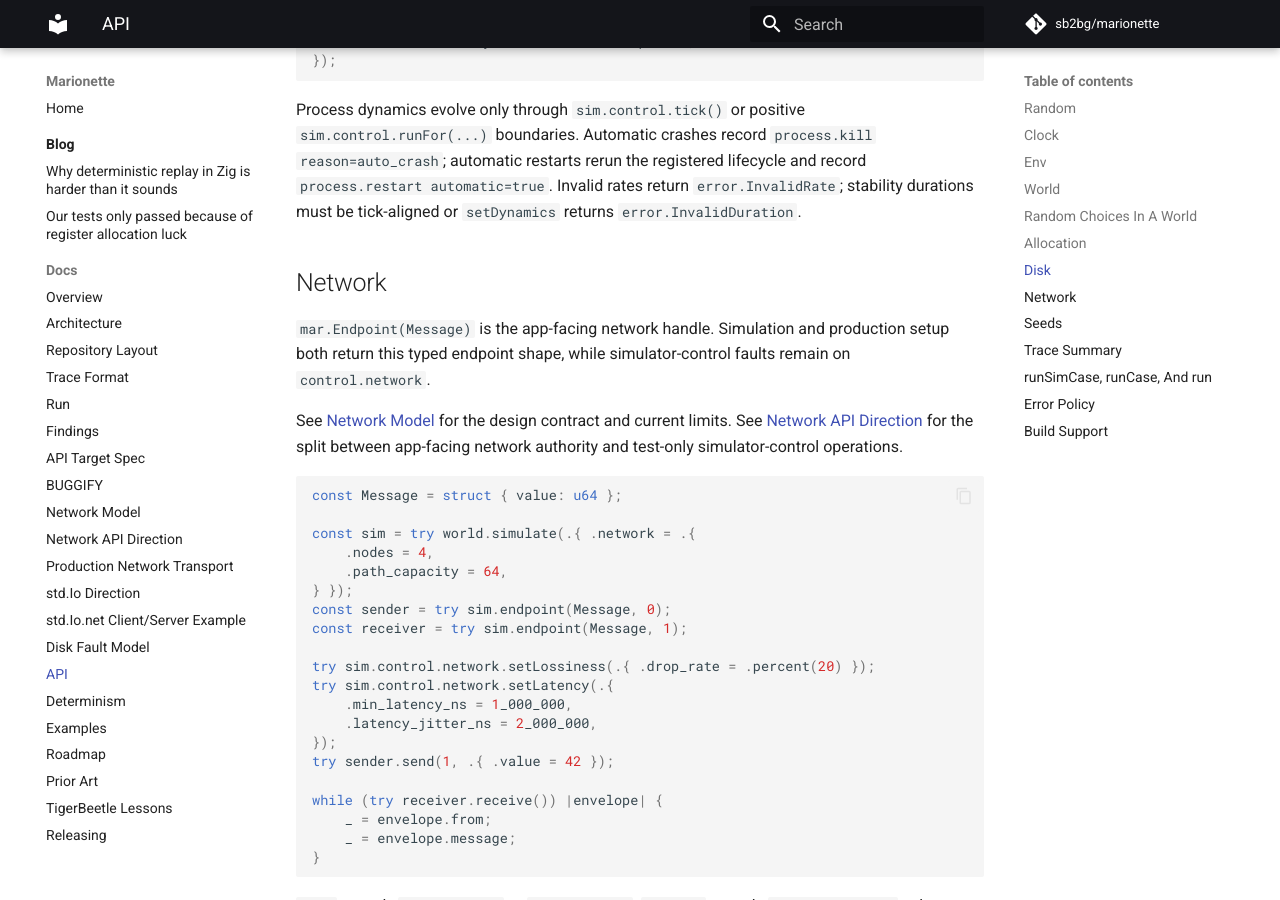
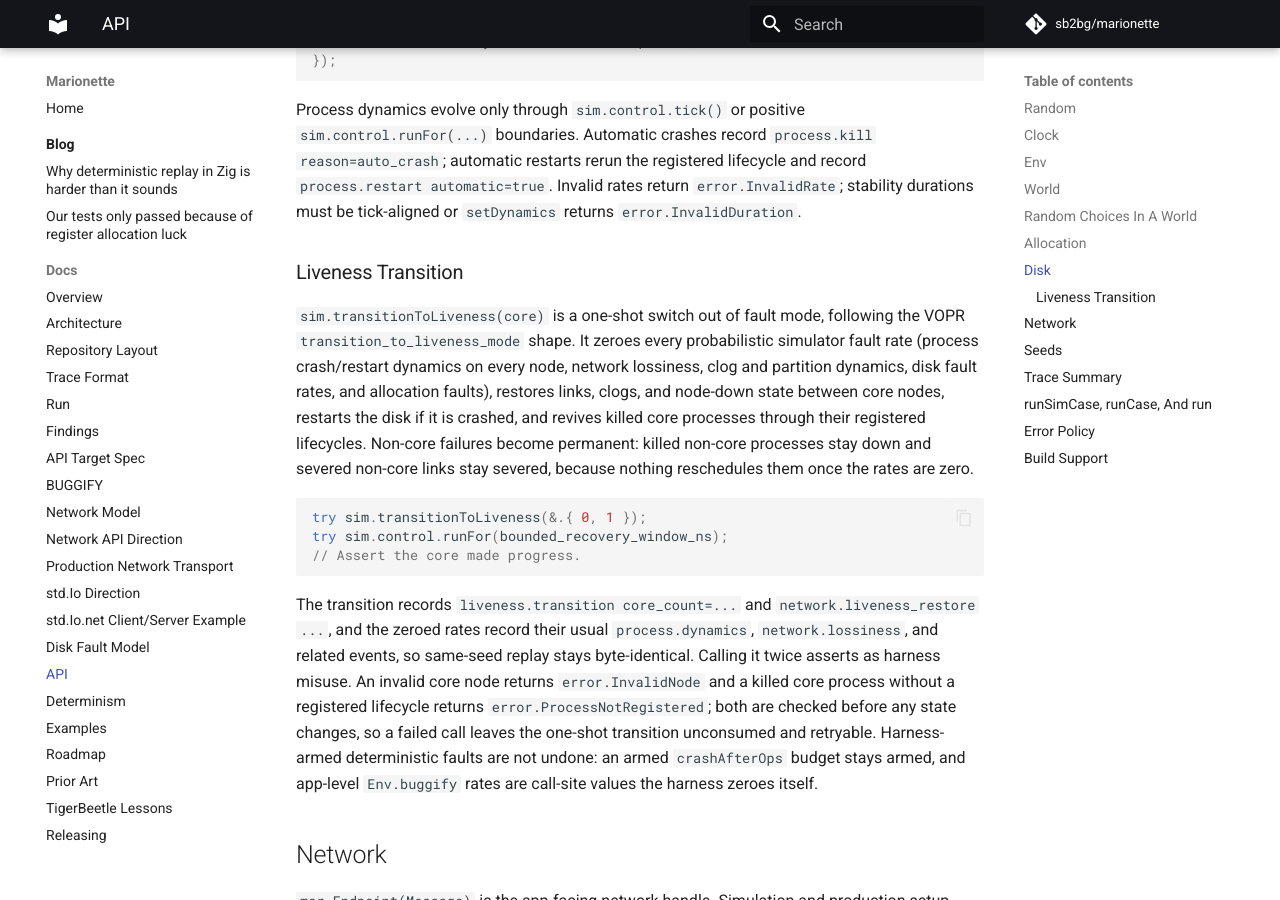
Before and after one commit to sb2bg/marionette, an MkDocs documentation site: the page built from docs/api.md, in a window 1280 px wide and 900 px high, scrolled down 9608 px. Built offline with MkDocs 1.6.1 and Material for MkDocs 9.7.7, drawn with Linux system fonts in a browser that asks for light colours; comment, search, counter and statistics services are not loaded.

Commit message:
Add one-shot liveness mode transition

````diff
--- a/docs/api.md
+++ b/docs/api.md
@@ -507,6 +507,35 @@ lifecycle and record `process.restart automatic=true`. Invalid rates return
 `error.InvalidRate`; stability durations must be tick-aligned or
 `setDynamics` returns `error.InvalidDuration`.
 
+### Liveness Transition
+
+`sim.transitionToLiveness(core)` is a one-shot switch out of fault mode,
+following the VOPR `transition_to_liveness_mode` shape. It zeroes every
+probabilistic simulator fault rate (process crash/restart dynamics on every
+node, network lossiness, clog and partition dynamics, disk fault rates, and
+allocation faults), restores links, clogs, and node-down state between core
+nodes, restarts the disk if it is crashed, and revives killed core processes
+through their registered lifecycles. Non-core failures become permanent:
+killed non-core processes stay down and severed non-core links stay severed,
+because nothing reschedules them once the rates are zero.
+
+```zig
+try sim.transitionToLiveness(&.{ 0, 1 });
+try sim.control.runFor(bounded_recovery_window_ns);
+// Assert the core made progress.
+```
+
+The transition records `liveness.transition core_count=...` and
+`network.liveness_restore ...`, and the zeroed rates record their usual
+`process.dynamics`, `network.lossiness`, and related events, so same-seed
+replay stays byte-identical. Calling it twice asserts as harness misuse. An
+invalid core node returns `error.InvalidNode` and a killed core process
+without a registered lifecycle returns `error.ProcessNotRegistered`; both
+are checked before any state changes, so a failed call leaves the one-shot
+transition unconsumed and retryable. Harness-armed deterministic faults are not
+undone: an armed `crashAfterOps` budget stays armed, and app-level
+`Env.buggify` rates are call-site values the harness zeroes itself.
+
 ## Network
 
 `mar.Endpoint(Message)` is the app-facing network handle. Simulation and
````
Also changed, not shown: CHANGELOG.md (+11 -0 lines), ROADMAP.md (+4 -15 lines), docs/trace-format.md (+4 -0 lines), 4 other files.
